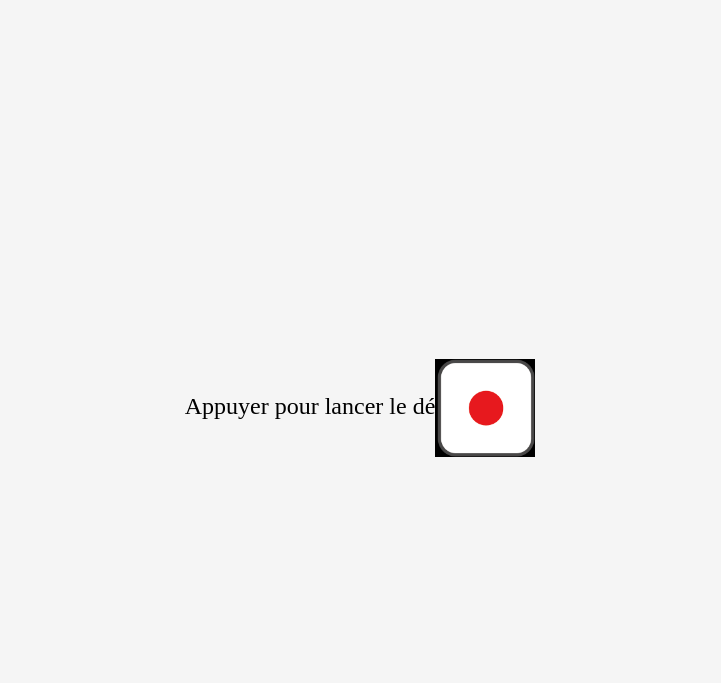
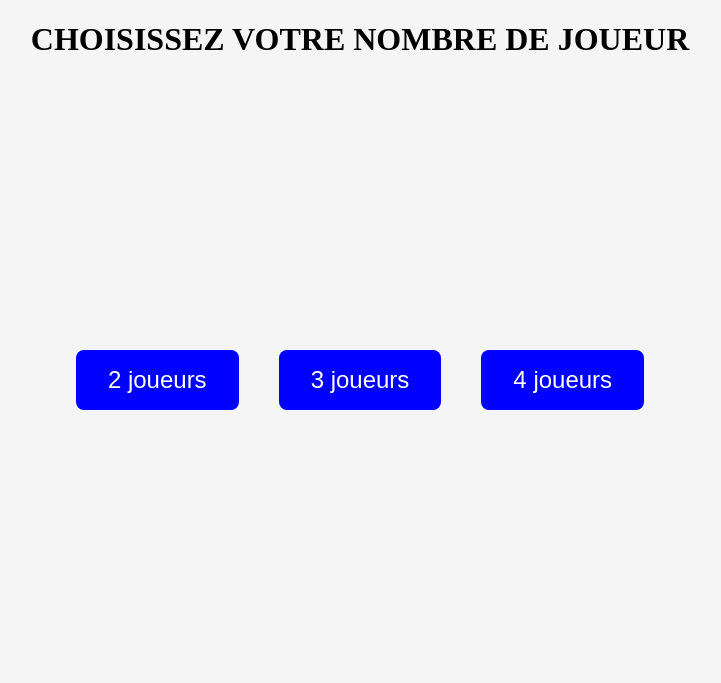
Before and after one commit to CorentinBRICE-PRO/web-site, a plain HTML site: page page2/Page2.html in a window 1280 px wide. Shown: the whole page, without its empty margins (280-1001 px from the left). Drawn offline with Linux system fonts and the light colour scheme.

Commit message:
ajout d'une page permettant de choisir le nombre de joueur

```diff
--- a/page2/Page2.html
+++ b/page2/Page2.html
@@ -2,15 +2,16 @@
 <html>
 <head>
   <meta charset="UTF-8">
-  <title>Dé</title>
+  <title>Choixjoueur</title>
   <link rel="stylesheet" href="style.css">
 </head>
 <body>
-  <div class="div">
- <div class="container">
-    <p id="message">Appuyer pour lancer le dé</p>
-    <img id="de" src="../assets/images/de1.png" onclick="changerDe()">
+  <!-- utilisation de style="text-align:center pour centrer le texte, ici notre titre de page"-->
+  <h1 style="text-align:center">CHOISISSEZ VOTRE NOMBRE DE JOUEUR</h1>
+  <div class="Button">
+    <!--utilisation de a href pour donner une réference a la page suivante-->
+    <a href="../page3/Page3.html"><button class="button-gauche">2 joueurs</button></a>
+    <a href="../page3/Page3.html"><button class="button-milieu">3 joueurs</button></a>
+    <a href="../page3/Page3.html"><button class="button-droite">4 joueurs</button></a>
   </div>
-  <script src="script.js"></script>
-</body>
 </html>
--- a/page2/style.css
+++ b/page2/style.css
@@ -2,33 +2,47 @@ body {
     background-color: #f5f5f5;
   }
 
-  .container {
+  /* Button represente tous les buttons (button-gauche/droite/milieu, c'est le container*/
+  .Button {
     display: flex;
     justify-content: center;
     align-items: center;
-  height: 100vh;
+    height: 100%;
+    width: 100%;
+    height: 75vh;
   }
 
-
-  .dice {
-    width: 200px;
-    height: 200px;
-    background-color: white;
-    border: 1px solid black;
+  /* button gauche et ses attributs*/
+  .button-gauche {
+    background-color: blue;
+    color: white;
+    font-size: 24px;
+    padding: 16px 32px;
     border-radius: 8px;
-    display: flex;
-    justify-content: center;
-    align-items: center;
-    font-size: 96px;
-    font-weight: bold;
+    border: none;
+    cursor: pointer;
+    margin-right: 40px;
   }
 
-  #de {
-    max-width: 100px;
-    max-height: 100px;
+  /*button droit et ses attributs*/
+  .button-droite {
+    margin-left: 40px;
+    background-color: blue;
+    color: white;
+    font-size: 24px;
+    padding: 16px 32px;
+    border-radius: 8px;
+    border: none;
+    cursor: pointer;
   }
-  #message {
+
+  /*button du milieu et ses attributs*/
+  .button-milieu {
+    background-color: blue;
+    color: white;
     font-size: 24px;
-    text-align: center;
-    margin-top: 20px;
+    padding: 16px 32px;
+    border-radius: 8px;
+    border: none;
+    cursor: pointer;
   }
--- /dev/null
+++ b/page3/style.css
@@ -0,0 +1,34 @@
+body {
+    background-color: #f5f5f5;
+  }
+
+  .container {
+    display: flex;
+    justify-content: center;
+    align-items: center;
+    height: 100vh;
+  }
+
+
+  .dice {
+    width: 200px;
+    height: 200px;
+    background-color: white;
+    border: 1px solid black;
+    border-radius: 8px;
+    display: flex;
+    justify-content: center;
+    align-items: center;
+    font-size: 96px;
+    font-weight: bold;
+  }
+
+  #de {
+    max-width: 100px;
+    max-height: 100px;
+  }
+  #message {
+    font-size: 24px;
+    text-align: center;
+    margin-top: 20px;
+  }
--- a/style.css
+++ b/style.css
@@ -1,6 +1,6 @@
 h1 {
   font-size: 72px;
-  color: #fff;
+  color: black;
   text-align: center;
   padding: 16px;
   margin-top: 50px;
@@ -15,7 +15,7 @@ h1 {
 }
 
 body {
-    background-color: #007bff;
+    background-color: white;
   }
 
   .container {
@@ -26,8 +26,8 @@ body {
   }
 
   .play-button {
-    background-color: white;
-    color: #007bff;
+    background-color: blue;
+    color: white;
     font-size: 24px;
     padding: 16px 32px;
     border-radius: 8px;
```
Also changed, not shown: index.html (+1 -1 lines), page3/Page3.html (added, +16 -0 lines), page3/script.js (renamed from page2/script.js).
